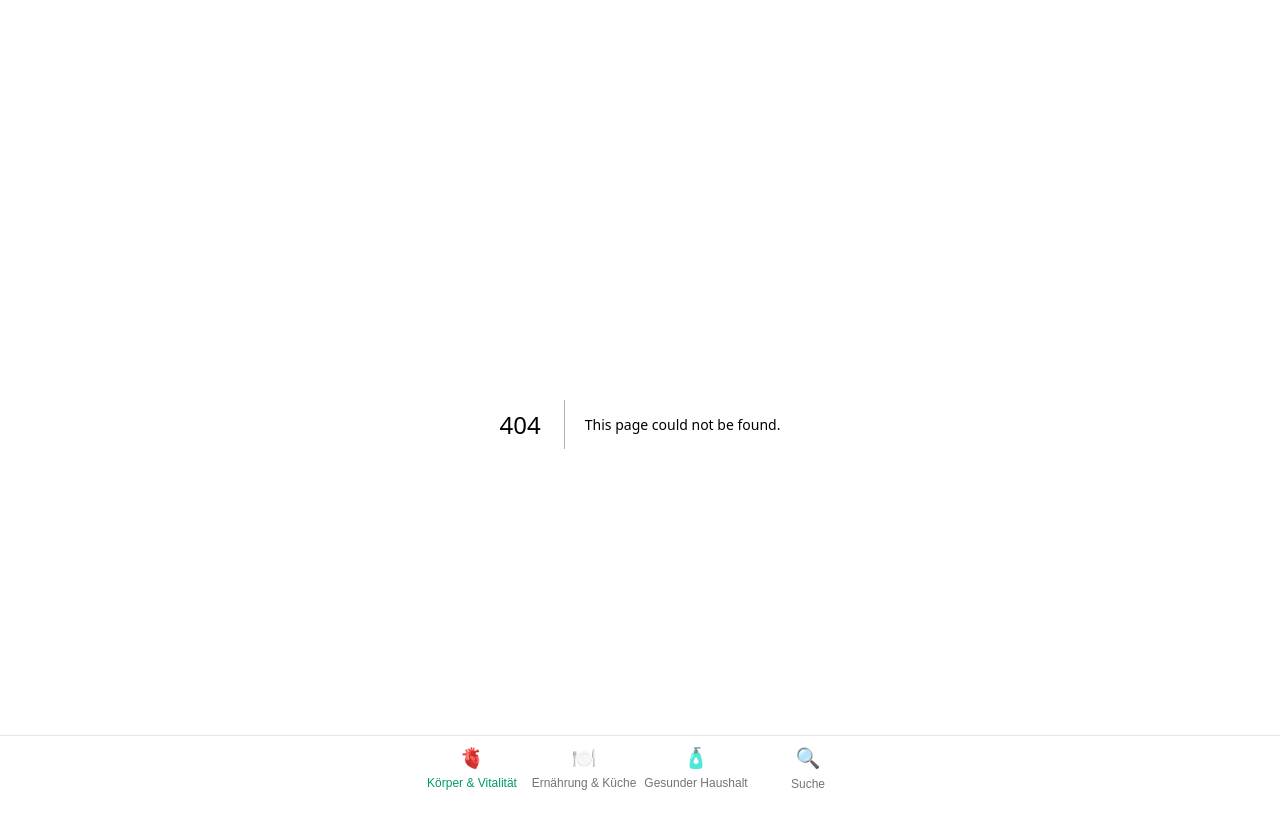
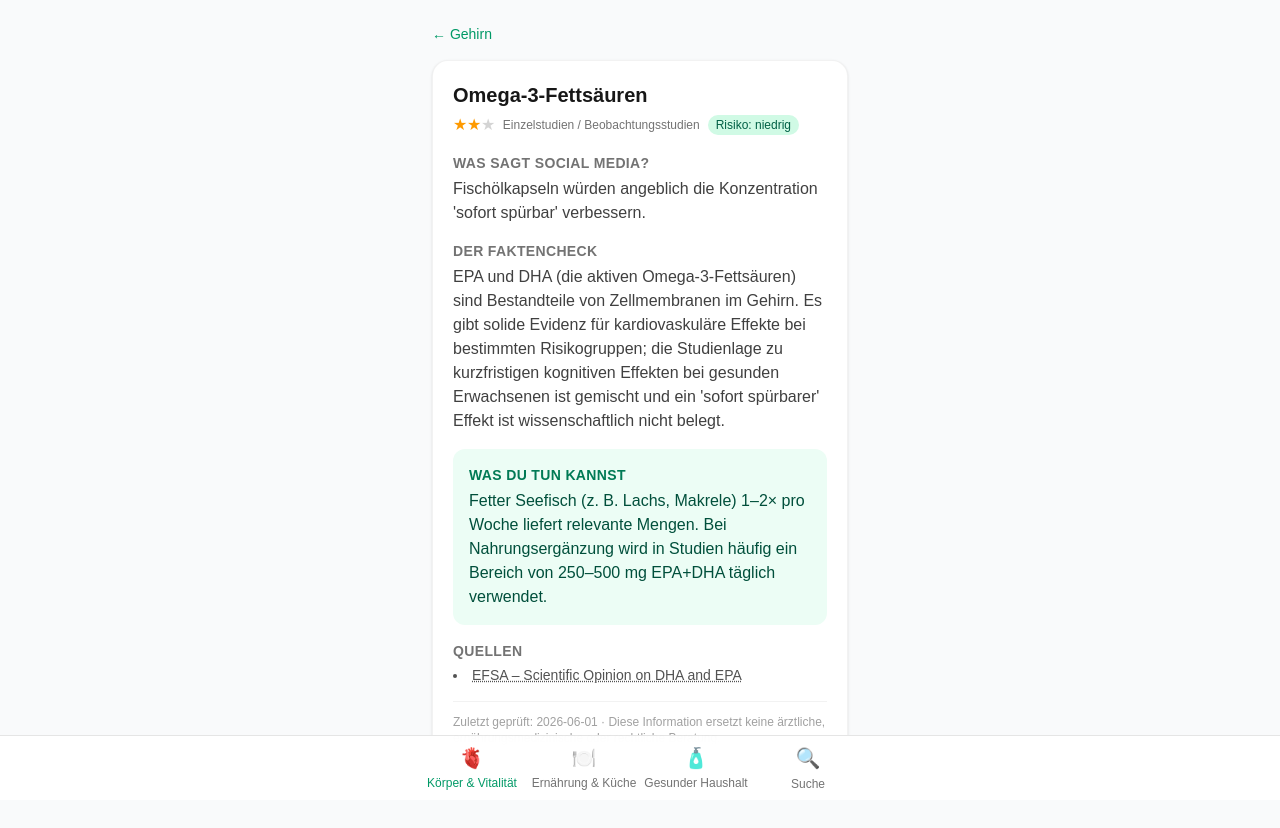
Before and after one commit to TCAK14/clean-living-app, a Next.js app: page /koerper/gehirn/omega-3 in a window 1280 px wide. Before the commit this address had no page. Shown: the top 828 px of the page. Built offline with nearby package versions, Linux system fonts and the light colour scheme.

Commit message:
Add KoerperTopicPage component with static params

```diff
--- /dev/null
+++ b/app/koerper/[category]/[slug]/page.tsx
@@ -0,0 +1,32 @@
+import Link from "next/link";
+import { notFound } from "next/navigation";
+import { getTopic, getAllTopics } from "@/lib/content";
+import KnowledgeCard from "@/components/KnowledgeCard";
+
+export function generateStaticParams() {
+  return getAllTopics()
+    .filter((t) => t.tab === "koerper")
+    .map((t) => ({ category: t.category, slug: t.id }));
+}
+
+export default async function KoerperTopicPage({
+  params,
+}: {
+  params: Promise<{ category: string; slug: string }>;
+}) {
+  const { category, slug } = await params;
+  const topic = getTopic("koerper", category, slug);
+  if (!topic) notFound();
+
+  return (
+    <div className="flex flex-col gap-4">
+      <Link
+        href={`/koerper/${category}`}
+        className="text-sm text-emerald-600 dark:text-emerald-400"
+      >
+        ← {topic.categoryLabel}
+      </Link>
+      <KnowledgeCard topic={topic} />
+    </div>
+  );
+}
```
